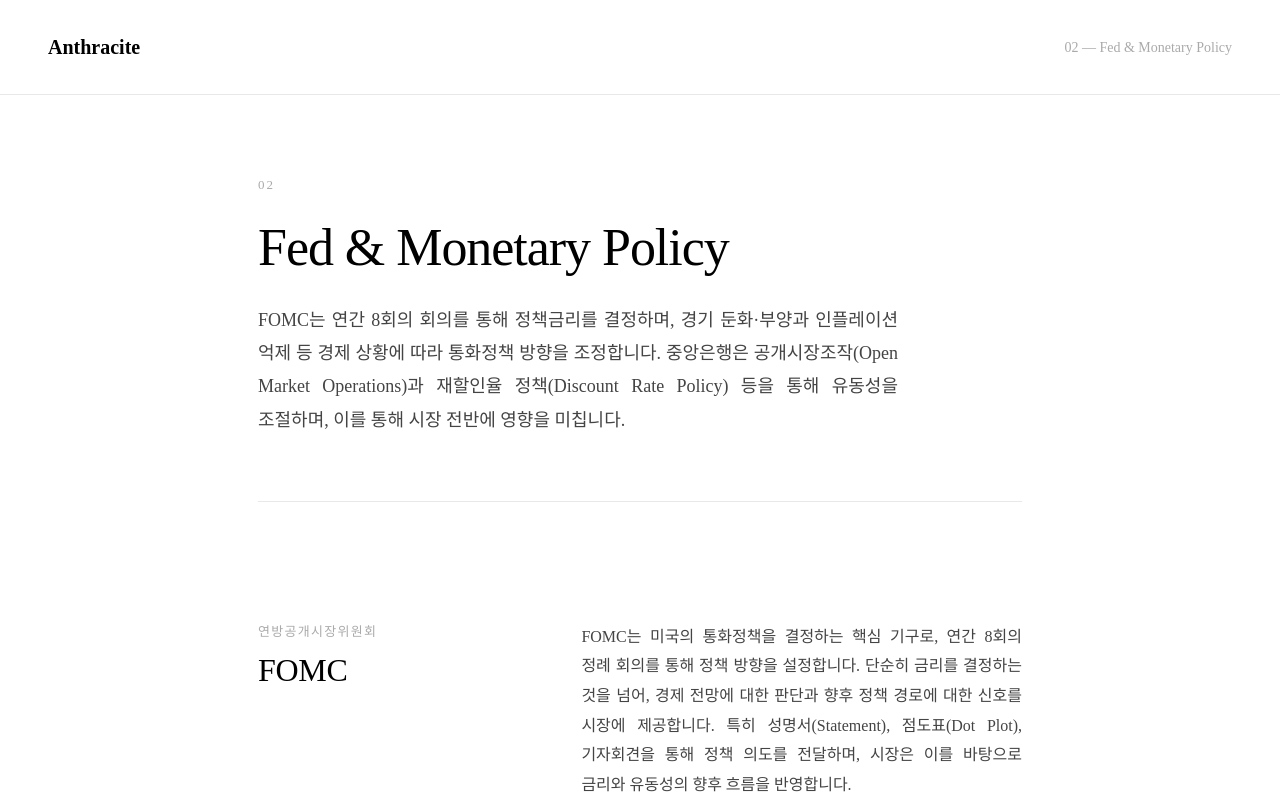
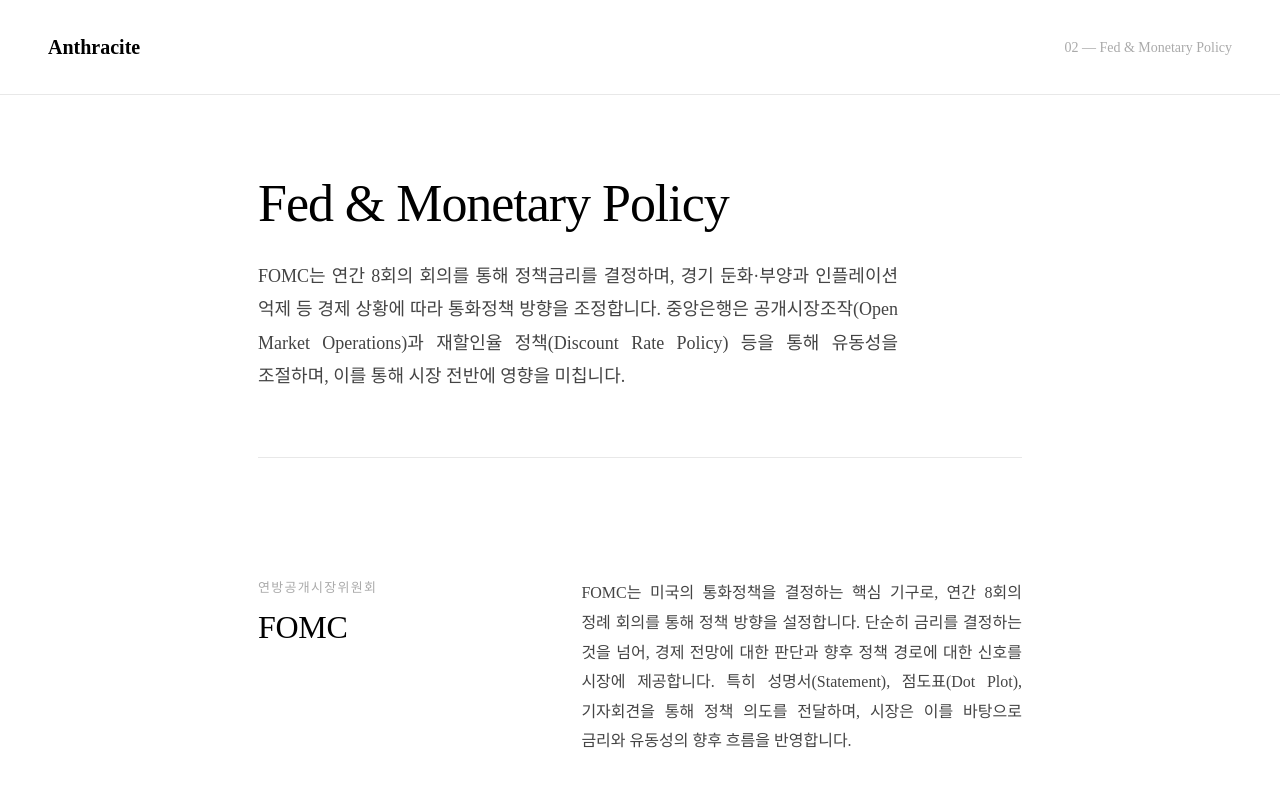
Before and after one commit to negamuster/yechanlee, a React (Vite) app: page /rates in a window 1280 px wide. Shown: the top 800 px of the page. Built offline with nearby package versions, Linux system fonts and the light colour scheme.

Commit message:
update fed page

```diff
--- a/src/pages/Equity.tsx
+++ b/src/pages/Equity.tsx
@@ -53,9 +53,6 @@ export default function Equity() {
 
       {/* ── HEADER ── */}
       <section style={{ maxWidth: '860px', margin: '0 auto', padding: '80px 48px 64px' }}>
-        <p style={{ fontSize: '13px', letterSpacing: '0.15em', textTransform: 'uppercase', color: '#aaa', marginBottom: '24px' }}>
-          01
-        </p>
         <h1 style={{ fontSize: '52px', fontWeight: '400', letterSpacing: '-0.02em', marginBottom: '28px', lineHeight: '1.1' }}>
           Equity Markets
         </h1>
--- a/src/pages/Fred.tsx
+++ b/src/pages/Fred.tsx
@@ -9,7 +9,6 @@ export default function Fred() {
         <span style={{ fontSize: '13px', color: '#aaa' }}>04 — FRED Indicators</span>
       </nav>
       <section style={{ maxWidth: '720px', margin: '0 auto', padding: '80px 48px 160px' }}>
-        <p style={{ fontSize: '12px', letterSpacing: '0.15em', textTransform: 'uppercase', color: '#aaa', marginBottom: '24px' }}>04</p>
         <h1 style={{ fontSize: '48px', fontWeight: '400', letterSpacing: '-0.02em', marginBottom: '48px', lineHeight: '1.1' }}>FRED Indicators</h1>
         <p style={{ fontSize: '15px', lineHeight: '1.9', color: '#333', marginBottom: '24px' }}>
           내용을 여기에 추가하세요.
--- a/src/pages/Macro.tsx
+++ b/src/pages/Macro.tsx
@@ -9,7 +9,6 @@ export default function Macro() {
         <span style={{ fontSize: '13px', color: '#aaa' }}>05 — FX, Commodities & Business Cycle</span>
       </nav>
       <section style={{ maxWidth: '720px', margin: '0 auto', padding: '80px 48px 160px' }}>
-        <p style={{ fontSize: '12px', letterSpacing: '0.15em', textTransform: 'uppercase', color: '#aaa', marginBottom: '24px' }}>05</p>
         <h1 style={{ fontSize: '48px', fontWeight: '400', letterSpacing: '-0.02em', marginBottom: '48px', lineHeight: '1.1' }}>FX, Commodities & Business Cycle</h1>
         <p style={{ fontSize: '15px', lineHeight: '1.9', color: '#333', marginBottom: '24px' }}>
           내용을 여기에 추가하세요.
--- a/src/pages/Rates.tsx
+++ b/src/pages/Rates.tsx
@@ -39,9 +39,6 @@ export default function Rates() {
 
       {/* ── HEADER ── */}
       <section style={{ maxWidth: '860px', margin: '0 auto', padding: '80px 48px 64px' }}>
-        <p style={{ fontSize: '13px', letterSpacing: '0.15em', textTransform: 'uppercase', color: '#aaa', marginBottom: '24px' }}>
-          02
-        </p>
         <h1 style={{ fontSize: '52px', fontWeight: '400', letterSpacing: '-0.02em', marginBottom: '28px', lineHeight: '1.1' }}>
           Fed & Monetary Policy
         </h1>
--- a/src/pages/Treasury.tsx
+++ b/src/pages/Treasury.tsx
@@ -9,7 +9,6 @@ export default function Treasury() {
         <span style={{ fontSize: '13px', color: '#aaa' }}>03 — US Treasury & Yield Curve</span>
       </nav>
       <section style={{ maxWidth: '720px', margin: '0 auto', padding: '80px 48px 160px' }}>
-        <p style={{ fontSize: '12px', letterSpacing: '0.15em', textTransform: 'uppercase', color: '#aaa', marginBottom: '24px' }}>03</p>
         <h1 style={{ fontSize: '48px', fontWeight: '400', letterSpacing: '-0.02em', marginBottom: '48px', lineHeight: '1.1' }}>US Treasury & Yield Curve</h1>
         <p style={{ fontSize: '15px', lineHeight: '1.9', color: '#333', marginBottom: '24px' }}>
           내용을 여기에 추가하세요.
```
